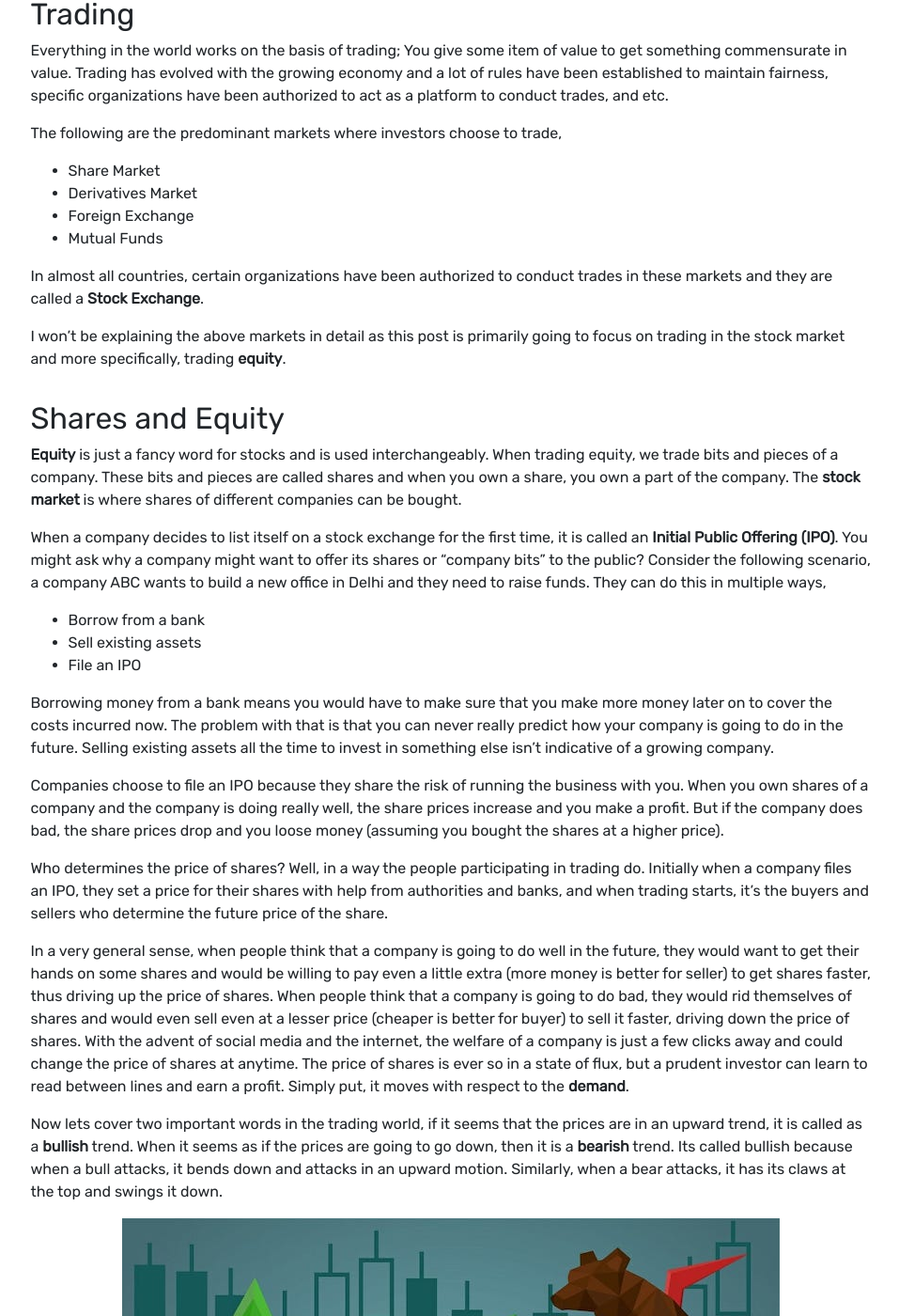
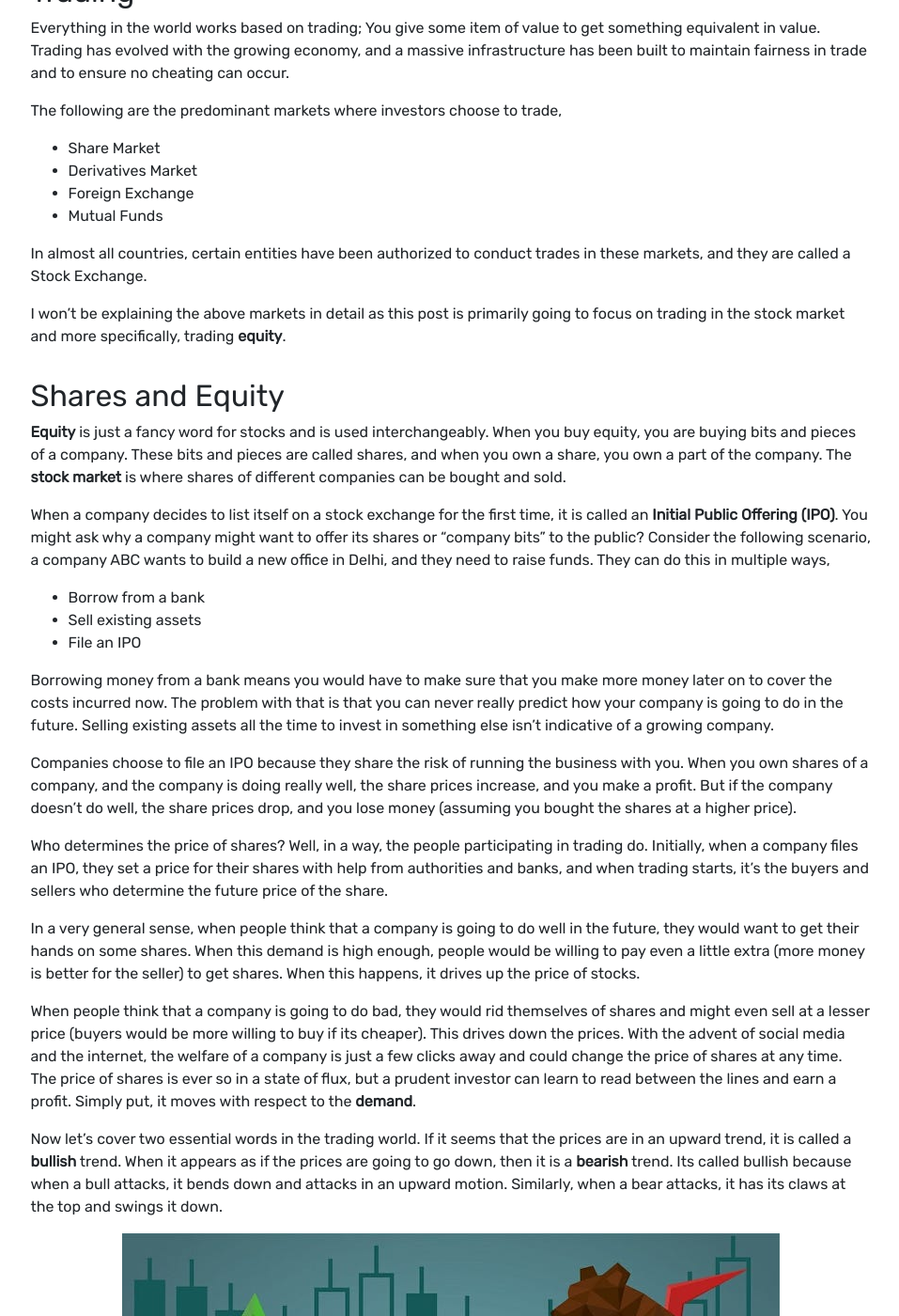
Before and after one commit to AakashSasikumar/AakashSasikumar.github.io, a Jekyll site: the page built from _posts/2019-07-15-investing-in-the-stock-market-part-1.md, in a window 1280 px wide and 1400 px high, scrolled down 419 px. Shown: the whole window at 94% size, without its empty margins (160-1117 px from the left). Built offline with Jekyll 4.4.1, drawn with Linux system fonts in a browser that asks for light colours; nearby versions of some CDN libraries; our own code applies the rules of GitHub Pages for plain Markdown files; some of the changed text lies outside the part shown.

Commit message:
minor changes, updated resume

```diff
--- a/_posts/2019-07-15-investing-in-the-stock-market-part-1.md
+++ b/_posts/2019-07-15-investing-in-the-stock-market-part-1.md
@@ -6,12 +6,12 @@ color: light
 description: This blog should get you started on how the stock market works, and how to get started investing
 ---
 
-Investing is way use your money to generate more money without you explicitly monitoring it all the time. Once you understand how investing works, and start to invest it can turn out to be really beneficial for the future. Once you start investing, gains grow exponentially if investing is done right so starting early is always better.
-This post explains what trading is, what stocks are, and how stock markets function in India. Hopefully at the end of this post you have a basic understanding of how it all works and start on your way into the world of trading.
+Investing is a way to use your money to generate more money without you explicitly monitoring it all the time. Once you understand how investing works, and start to invest, it can turn out to be really beneficial for the future. Once you start investing, your gains can grow exponentially, if it is done right. So starting early is always better.
+Hopefully, after reading this blog, you get a better understanding of how the Indian Stock markets work.
 
 ## Trading
 
-Everything in the world works on the basis of trading; You give some item of value to get something commensurate in value. Trading has evolved with the growing economy and a lot of rules have been established to maintain fairness, specific organizations have been authorized to act as a platform to conduct trades, and etc.
+Everything in the world works based on trading; You give some item of value to get something equivalent in value. Trading has evolved with the growing economy, and a massive infrastructure has been built to maintain fairness in trade and to ensure no cheating can occur.
 
 The following are the predominant markets where investors choose to trade,
 
@@ -20,15 +20,15 @@ The following are the predominant markets where investors choose to trade,
 - Foreign Exchange
 - Mutual Funds
 
-In almost all countries, certain organizations have been authorized to conduct trades in these markets and they are called a **Stock Exchange**.
+In almost all countries, certain entities have been authorized to conduct trades in these markets, and they are called a Stock Exchange.
 
 I won't be explaining the above markets in detail as this post is primarily going to focus on trading in the stock market and more specifically, trading **equity**.
 
 ## Shares and Equity
 
-**Equity** is just a fancy word for stocks and is used interchangeably. When trading equity, we trade bits and pieces of a company. These bits and pieces are called shares and when you own a share, you own a part of the company. The **stock market** is where shares of different companies can be bought.
+**Equity** is just a fancy word for stocks and is used interchangeably. When you buy equity, you are buying bits and pieces of a company. These bits and pieces are called shares, and when you own a share, you own a part of the company. The **stock market** is where shares of different companies can be bought and sold.
 
-When a company decides to list itself on a stock exchange for the first time, it is called an **Initial Public Offering (IPO)**. You might ask why a company might want to offer its shares or "company bits" to the public? Consider the following scenario, a company ABC wants to build a new office in Delhi and they need to raise funds. They can do this in multiple ways,
+When a company decides to list itself on a stock exchange for the first time, it is called an **Initial Public Offering (IPO)**. You might ask why a company might want to offer its shares or "company bits" to the public? Consider the following scenario, a company ABC wants to build a new office in Delhi, and they need to raise funds. They can do this in multiple ways,
 
 - Borrow from a bank
 - Sell existing assets
@@ -36,13 +36,15 @@ When a company decides to list itself on a stock exchange for the first time, it
 
 Borrowing money from a bank means you would have to make sure that you make more money later on to cover the costs incurred now. The problem with that is that you can never really predict how your company is going to do in the future. Selling existing assets all the time to invest in something else isn't indicative of a growing company.
 
-Companies choose to file an IPO because they share the risk of running the business with you. When you own shares of a company and the company is doing really well, the share prices increase and you make a profit. But if the company does bad, the share prices drop and you loose money (assuming you bought the shares at a higher price).
+Companies choose to file an IPO because they share the risk of running the business with you. When you own shares of a company, and the company is doing really well, the share prices increase, and you make a profit. But if the company doesn't do well, the share prices drop, and you lose money (assuming you bought the shares at a higher price).
 
-Who determines the price of shares? Well, in a way the people participating in trading do. Initially when a company files an IPO, they set a price for their shares with help from authorities and banks, and when trading starts, it's the buyers and sellers who determine the future price of the share.
+Who determines the price of shares? Well, in a way, the people participating in trading do. Initially, when a company files an IPO, they set a price for their shares with help from authorities and banks, and when trading starts, it's the buyers and sellers who determine the future price of the share.
 
-In a very general sense, when people think that a company is going to do well in the future, they would want to get their hands on some shares and would be willing to pay even a little extra (more money is better for seller) to get shares faster, thus driving up the price of shares. When people think that a company is going to do bad, they would rid themselves of shares and would even sell even at a lesser price (cheaper is better for buyer) to sell it faster, driving down the price of shares. With the advent of social media and the internet, the welfare of a company is just a few clicks away and could change the price of shares at anytime. The price of shares is ever so in a state of flux, but a prudent investor can learn to read between lines and earn a profit. Simply put, it moves with respect to the **demand**.
+In a very general sense, when people think that a company is going to do well in the future, they would want to get their hands on some shares. When this demand is high enough, people would be willing to pay even a little extra (more money is better for the seller) to get shares. When this happens, it drives up the price of stocks.
 
-Now lets cover two important words in the trading world, if it seems that the prices are in an upward trend, it is called as a **bullish** trend. When it seems as if the prices are going to go down, then it is a **bearish** trend. Its called bullish because when a bull attacks, it bends down and attacks in an upward motion. Similarly, when a bear attacks, it has its claws at the top and swings it down.
+When people think that a company is going to do bad, they would rid themselves of shares and might even sell at a lesser price (buyers would be more willing to buy if its cheaper). This drives down the prices. With the advent of social media and the internet, the welfare of a company is just a few clicks away and could change the price of shares at any time. The price of shares is ever so in a state of flux, but a prudent investor can learn to read between the lines and earn a profit. Simply put, it moves with respect to the **demand**.
+
+Now let's cover two essential words in the trading world. If it seems that the prices are in an upward trend, it is called a **bullish** trend. When it appears as if the prices are going to go down, then it is a **bearish** trend. Its called bullish because when a bull attacks, it bends down and attacks in an upward motion. Similarly, when a bear attacks, it has its claws at the top and swings it down.
 
 ![BearishBullish]({{site.baseurl}}/images/investing-part1/BearBull.jpg)
 
@@ -56,7 +58,7 @@ Here are the key intermediaries involved in trading,
 - `Depositories`: Central Depository Services Ltd (CDSL) and National Depository Services Ltd (NDSL) are the two entities which offer and manage DEMAT (will explain later) accounts
 - `Banks`: An obvious intermediary which manages where money debited from and credited to
 - `Depository Participant`: An agent to the depositories, most banks and few other services act as an agent allowing you to create DEMAT accounts and maintain them
-- `Clearing Corporations`: National Security Clearing Corporation Ltd (NSCCL) and Indian Clearing Corporation Ltd (ICCL) are owned by NSE and BSE respectively and they ensure a guaranteed settlement of transactions
+- `Clearing Corporations`: National Security Clearing Corporation Ltd (NSCCL) and Indian Clearing Corporation Ltd (ICCL) are owned by NSE and BSE respectively, and they ensure a guaranteed settlement of transactions
 
 Yes, these names are hard to remember, but you would rarely have to deal with any of the intermediaries in real life except for the bank and the depository participant. The bank, obviously for the money that has to be credited or debited, and the depository participant to manage the DEMAT account. These days, technology has made the integration of all these parts seamless and a trader can make a trade easily without having to worry about all the in-between steps.
 
@@ -64,8 +66,8 @@ Now you might be wondering what a **DEMAT** account is. A bank account is where
 
 ## Summing it Up
 
-Richard Feynman, one of my favorite scientists had a unique method of learning things. He believed that you have mastered a topic if you are able to explain it to a layman in simple terms. I too, believe this to be true and is part of the reason why I want to write this series on trading. Another reason why I want to write about this is that during the time I was learning about trading, I found out that there are a small number of quality resources that explain these things in simple terms and had a hard time consolidating information from different resources to get a complete understanding.
+Richard Feynman, one of my favourite scientists, had a unique method of learning things. He believed that you have mastered a topic if you can explain it to a layman. I too, consider this to be true and is part of the reason why I want to write this series on trading. Another reason is that, when I was learning about trading, I found out that there were few quality resources that explain these things. I had a hard time consolidating all this information and getting a clear picture.
 
 Hopefully, this blog gave you a basic understanding of how trading works in India, and all the intermediaries involved in executing a trade. More importantly, you should have an intuitive understanding of how a market moves and should be in a position to easily explain to others who are new to this topic.
 
-This is part one of a series I plan on writing for introducing people to the world of trading. In the next blog post, I will be talking about the different ways to start trading in India, and will be going into detail about the different types of orders that can be placed. After that, I will write blogs on different trading strategies and how to apply them effectively to make money.
+This is part one of a series I plan on writing for introducing people to the world of trading. In the next blog post, I will be talking about the different ways to start trading in India and will be going into detail about the different types of orders that can be placed. After that, I will write blogs on different trading strategies that are used by traders.
```
Also changed, not shown: 3 other files.
